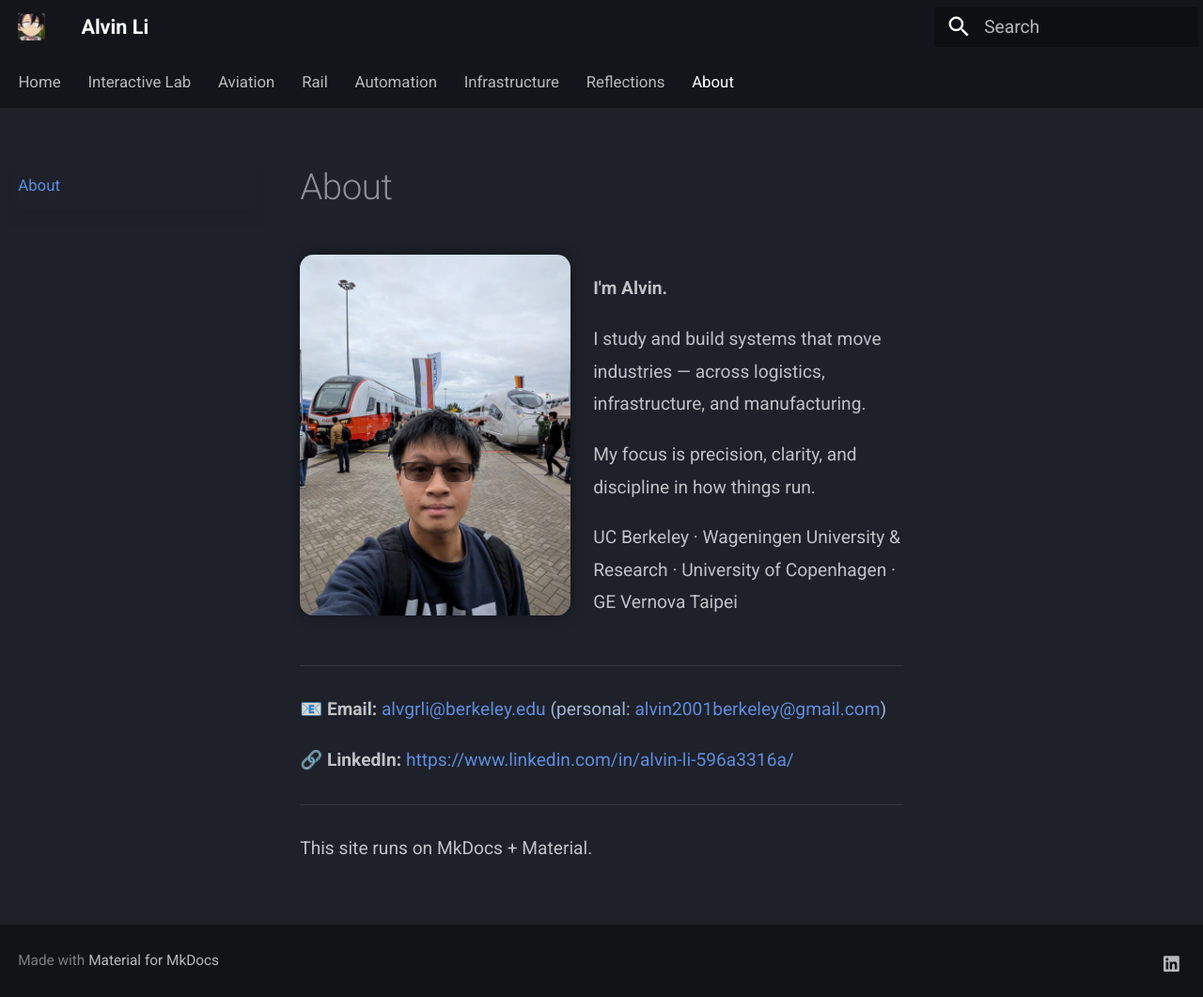
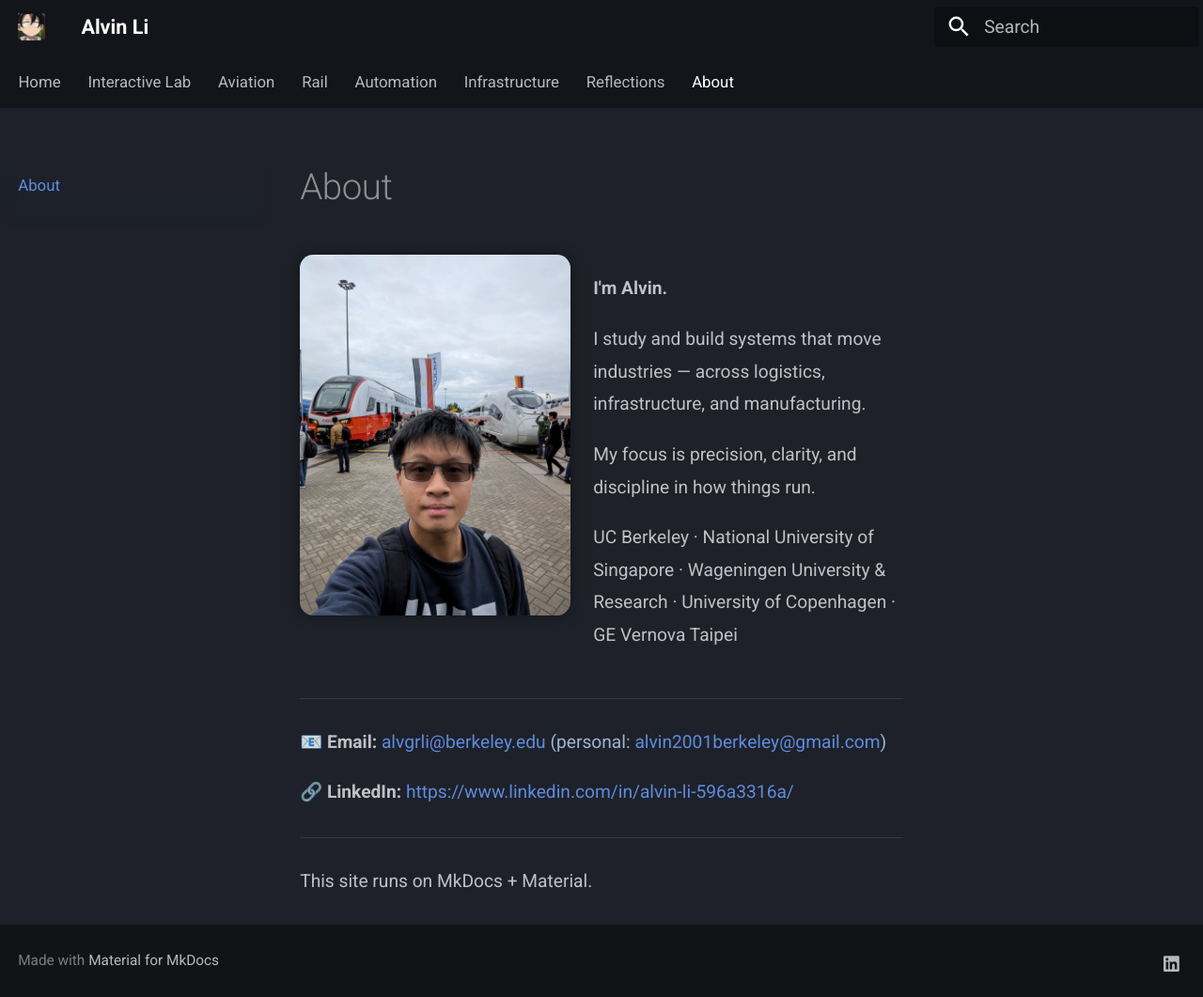
Before and after one commit to alvvvli/alvin-site, an MkDocs documentation site: the page built from docs/about.md, in a window 1280 px wide and 1061 px high. Shown: the whole window at 94% size. Built offline with MkDocs 1.6.1 and Material for MkDocs 9.7.7, drawn with Linux system fonts in a browser that asks for light colours.

Commit message:
Update about.md

```diff
--- a/docs/about.md
+++ b/docs/about.md
@@ -39,7 +39,7 @@
     <p><strong>I'm Alvin.</strong></p>
     <p>I study and build systems that move industries — across logistics, infrastructure, and manufacturing.</p>
     <p>My focus is precision, clarity, and discipline in how things run.</p>
-    <p>UC Berkeley · Wageningen University & Research · University of Copenhagen · GE Vernova Taipei</p>
+    <p>UC Berkeley · National University of Singapore · Wageningen University & Research · University of Copenhagen · GE Vernova Taipei</p>
   </div>
 </div>
 
```
